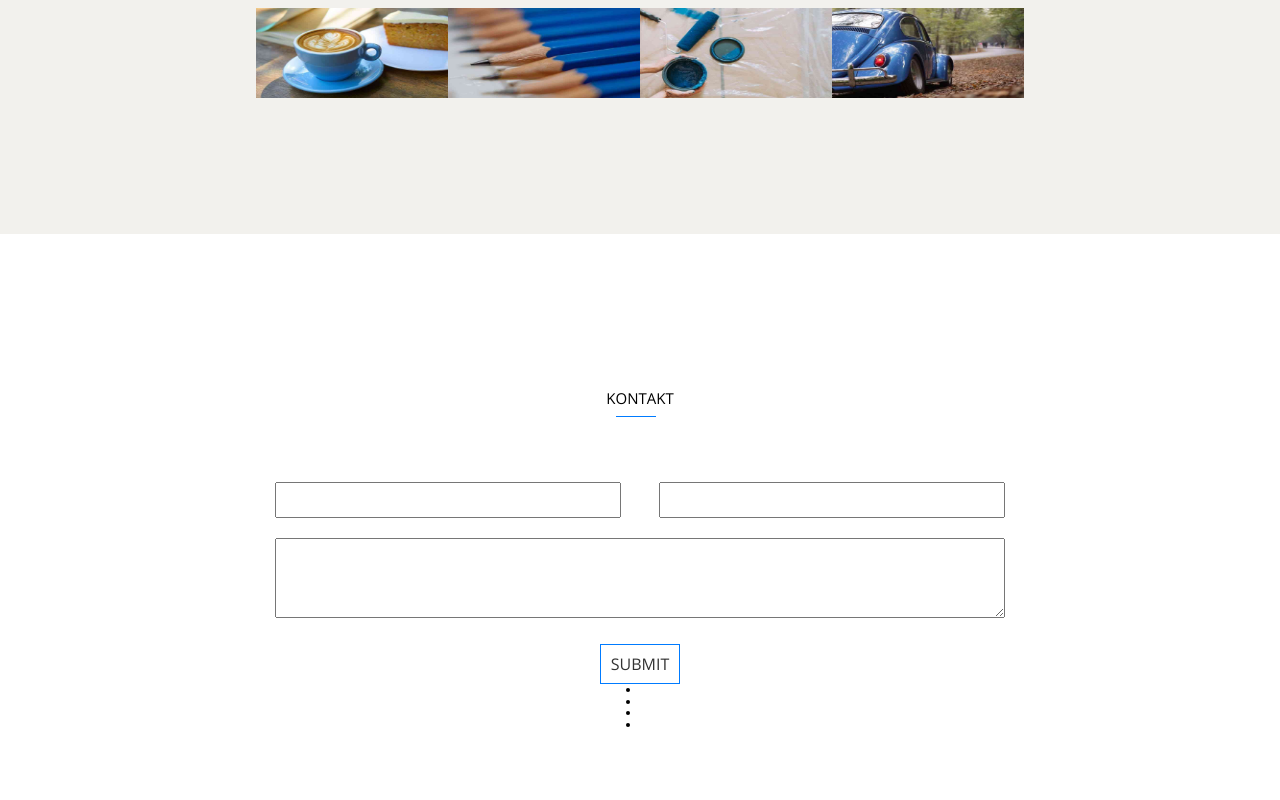
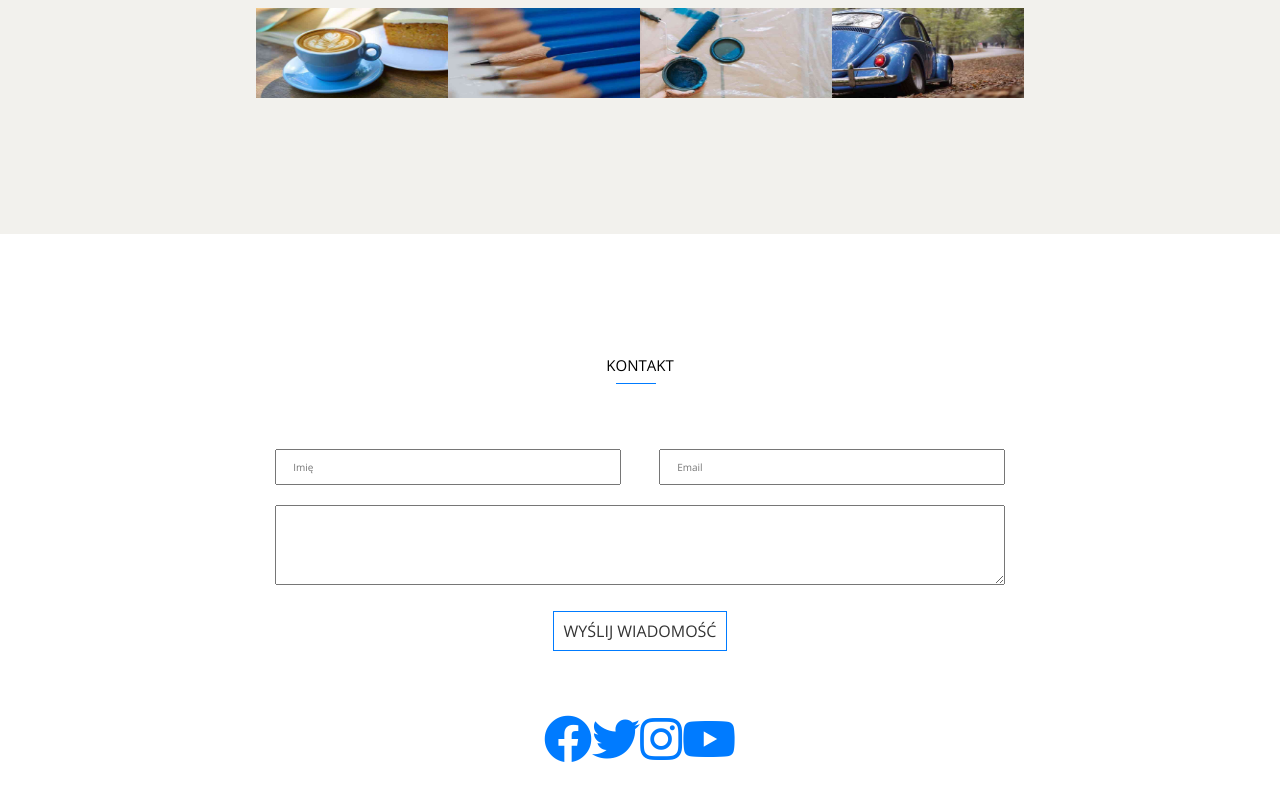
Before and after one commit to DawidGaleziewski/akademia108-portfolio_1, a plain HTML site: page index.html in a window 1280 px wide. Shown: the part 1686-2486 px from the top of the page. Drawn offline with nearby package versions, Linux system fonts and the light colour scheme.

Commit message:
added meida

```diff
--- a/css/style.css
+++ b/css/style.css
@@ -219,4 +219,19 @@ textarea.form__input {
     height: 10vh;
 }
 
+.contact__media {
+    margin-top: 6.4rem;
+    display: flex;
+    justify-content: flex-end
+}
+
+.contact__media .media__item {
+    list-style: none;
+
+}
+
+.contact__media .media__item i {
+    font-size: 4.8rem;
+    color: #007bff;
+}
 /* CONTACT - END */
--- a/index.html
+++ b/index.html
@@ -98,18 +98,26 @@
     <section id="contact" class="contact">
             <h2 class="title-secondary title-underline">kontakt</h2>
             <form action="" class="contact__form">
-                <input type="text" class="form__input">
-                <input type="email" class="form__input">
+                <input type="text" class="form__input" placeholder="Imię">
+                <input type="email" class="form__input" placeholder="Email">
                 <textarea class="form__input" name="" id="" cols="30" rows="10">
                 </textarea>
-                <input class="main-button" type="submit">
+                <input class="main-button" type="submit" value="WYŚLIJ WIADOMOŚĆ">
             </form>
-            <div class="contact__media">
-                <ul>
-                    <li class="media__item"></li>
-                    <li class="media__item"></li>
-                    <li class="media__item"></li>
-                    <li class="media__item"></li>
+            <div>
+                <ul class="contact__media">
+                    <li class="media__item">
+                        <i class="fab fa-facebook"></i>
+                    </li>
+                    <li class="media__item">
+                        <i class="fab fa-twitter"></i>
+                    </li>
+                    <li class="media__item">
+                        <i class="fab fa-instagram"></i>
+                    </li>
+                    <li class="media__item">
+                        <i class="fab fa-youtube"></i>
+                    </li>
                 </ul>
             </div>
     </section>
```
